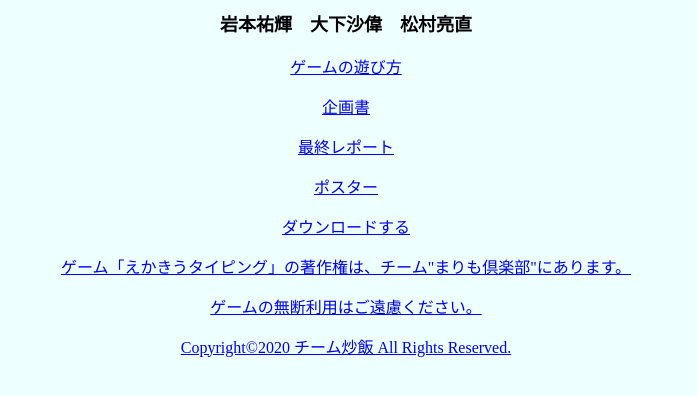
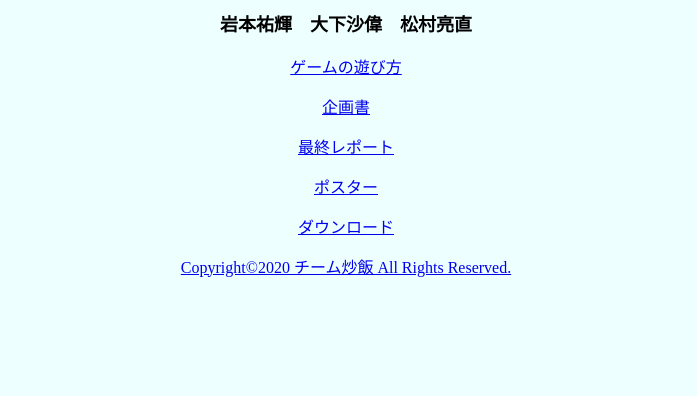
Before and after one commit to 5418048yukiiwamoto/5418048yukiiwamoto.github.io, a plain HTML site: page index.html in a window 1280 px wide. Shown: the part 250-646 px from the top of the page, without its empty margins (294-991 px from the left). Drawn offline with Linux system fonts and the light colour scheme.

Commit message:
Update index.html

```diff
--- a/index.html
+++ b/index.html
@@ -23,10 +23,7 @@
       <p><a href="./kikakusyo.pdf">企画書</a></p>
       <p><a href="./finalreport.pdf">最終レポート</a></p>
       <p><a href="./poster.pdf">ポスター</a></p>
-      <p><a href="https://github.com/5418048yukiiwamoto/DigitalContent">ダウンロードする</p>
-      <p>ゲーム「えかきうタイピング」の著作権は、チーム"まりも倶楽部"にあります。</p>
-      <p>ゲームの無断利用はご遠慮ください。</p>
-
+      <p><a href="https://github.com/5418048yukiiwamoto/DigitalContent">ダウンロード</p>
       <footer>
         <p>Copyright©2020 チーム炒飯 All Rights Reserved.</p>
       </footer>
```
